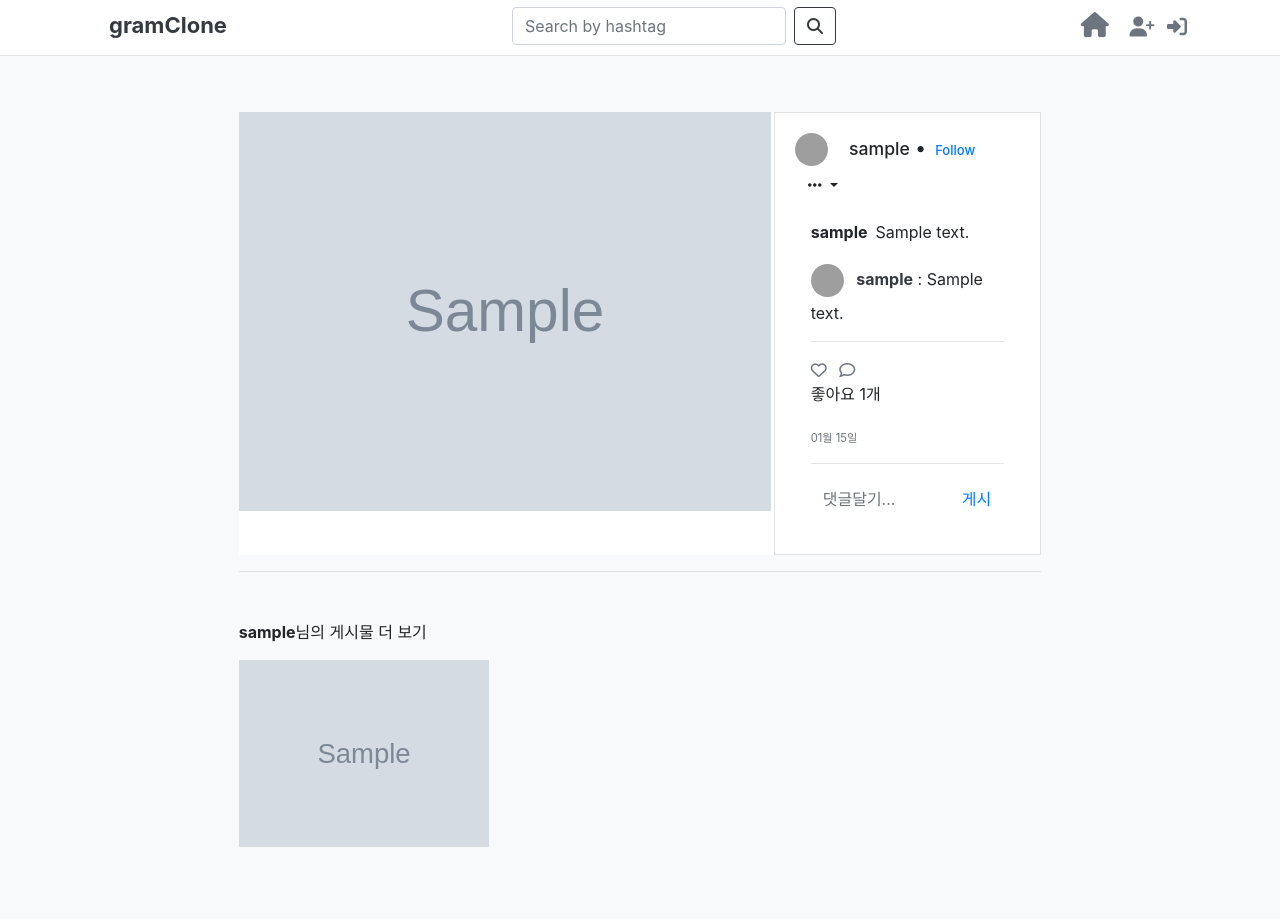
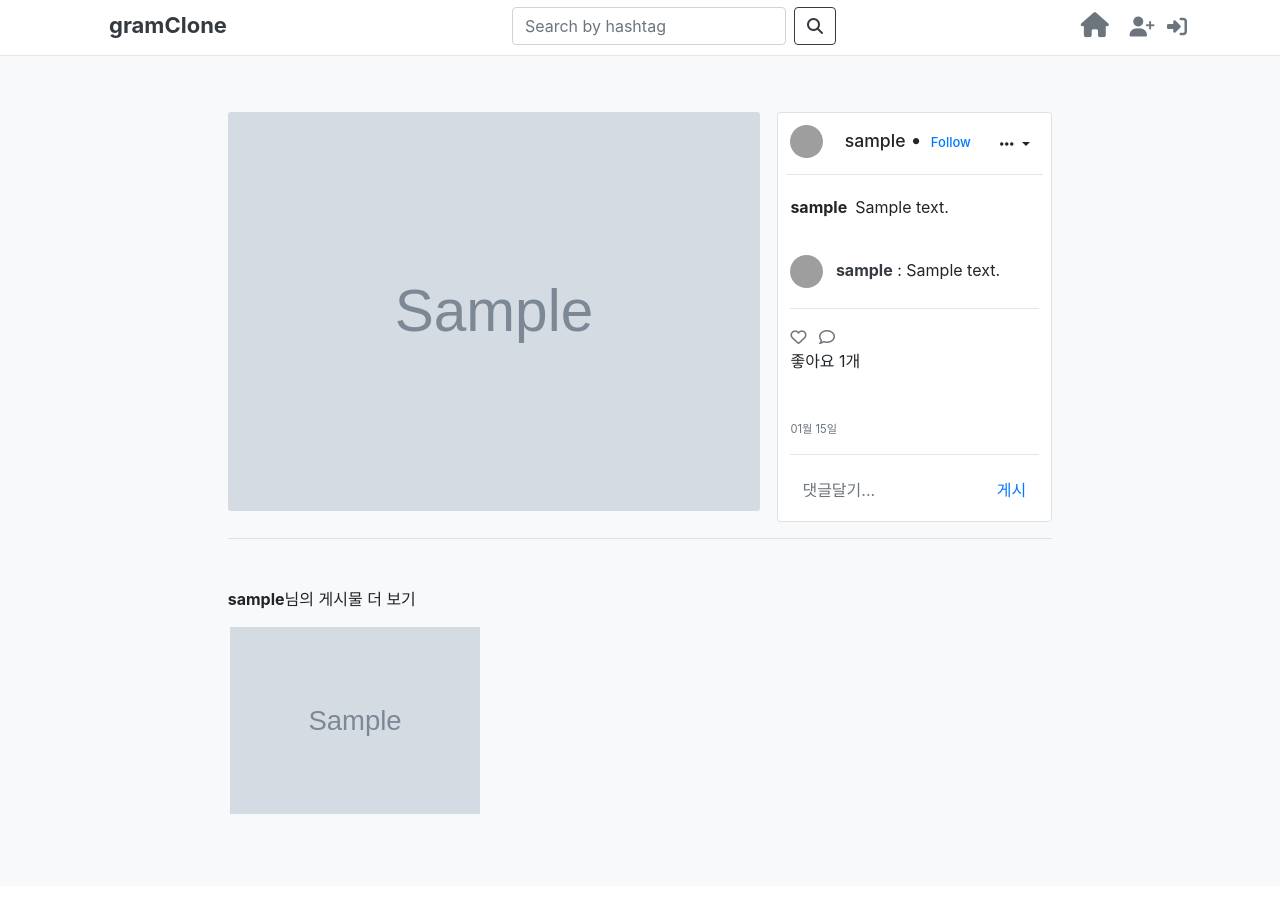
Before and after one commit to YNNJN/InstagramClone, a Django app: page /posts/1/ in a window 1280 px wide. After the commit the page ends 814 px from the top, so only its background shows below. Run offline with Django 3.2, Linux system fonts and the light colour scheme; tables that the repository leaves empty hold one stand-in row (values such as "Sample post"); grey boxes marked "Sample" are stand-in pictures; some libraries are stand-ins or nearby versions; grey boxes are pictures that could not be loaded.

Commit message:
Modify UX/UI

```diff
--- a/posts/templates/posts/detail.html
+++ b/posts/templates/posts/detail.html
@@ -8,16 +8,16 @@
 
 {% block body %}
 
-<div class="container py-5 w-75">
-    <div class="row no-gutters bg-white">
+<div class="container py-5 w-75 px-1">
+    <div class="row no-gutters">
         <div class="col-md-8">
-            <img src="{{ post.image.url }}" alt="" width="532">
+            <img src="{{ post.image.url }}" alt="" width="532" class="rounded-sm">
         </div>
-        <div class="col-md-4 border">
-          <div class="card-body">
+        <div class="col-md-4 border bg-white rounded-sm">
+          <div class="card-body p-2 mt-1">
             <h5 class="card-title d-inline">
               <a href="{% url 'profile' post.user.username %}" class="text-dark text-decoration-none text-reset">
-                <img src="{{ post.user.gravatar_url }}" class="rounded-circle" height="33" width="33">
+                <img src="{{ post.user.gravatar_url }}" class="rounded-circle ml-1" height="33" width="33">
                 <p class="d-inline ml-3" style="font-size: 1.1rem">{{ post.user.username }}</p>
               </a>
               {% if user != post.user %}
@@ -29,7 +29,7 @@
               {% endif %}
             </h5>
 
-            <div class="dropdown show d-inline p-0">
+            <div class="dropdown show d-inline float-right">
               <a class="btn shadow-none dropdown-toggle" id="dropdownMenuLink" data-toggle="dropdown" aria-haspopup="true" aria-expanded="false">
                 <i class="fas fa-ellipsis-h"></i>
               </a>
@@ -49,9 +49,12 @@
               </div>
             </div>
 
-            <div class="modal-body">
-              <strong>{{ post.user }}</strong><p class="card-text d-inline ml-2">{{ post|add_link|safe }}</p>
+            <hr>
 
+            <div class="modal-body p-1">
+              <div class="pb-3">
+                <strong>{{ post.user }}</strong><p class="card-text d-inline ml-2">{{ post|add_link|safe }}</p>
+              </div>
               <div class="mt-3 comment_section">
                 {% for comment in post.comment_set.all %}
                   <p class="m-0">
@@ -66,7 +69,7 @@
                 {% endfor %}
               </div>
 
-              <hr>
+              <hr class="">
 
               <div class="p-0">
                 {% if user in post.like_users.all %}
@@ -77,7 +80,7 @@
                   <a href="{% url 'posts:detail' post.id %}" class="text-secondary ml-2"><i class="far fa-comment"></i></a>
                 {% endif %}
                 <p>좋아요 {{ post.like_users.count }}개</p>
-                <p class="text-secondary mt-4" style="font-size: 0.7rem">{{ post.created_at | date:'m월 d일' }}</p>
+                <p class="text-secondary mt-5" style="font-size: 0.7rem">{{ post.created_at | date:'m월 d일' }}</p>
               </div>
 
               <hr>
@@ -118,10 +121,3 @@
 
 
 {% endblock %}
-
-<script>
-  $(document).ready(function () {
-    $('head').append('<style type="text/css">.modal .modal-body {max-height: ' + ($('body').height() * .8) + 'px;overflow-y: auto;}.modal-open .modal{overflow-y: hidden !important;}</style>');
-  });
-
-</script>
--- a/posts/templates/posts/index.html
+++ b/posts/templates/posts/index.html
@@ -72,7 +72,7 @@
         {% endif %}
         <p>좋아요 {{ post.like_users.count }}개</p>
         <strong>{{ post.user }}</strong><p class="card-text d-inline ml-2">{{ post|add_link|safe }}</p>
-        <a href="{% url 'posts:detail' post.id %}" class="d-block text-secondary">댓글 모두 보기</a>
+        <a href="{% url 'posts:detail' post.id %}" class="d-block text-secondary">댓글 {{ post.comment_set.count }}개 모두 보기</a>
 
         {% for comment in post.comment_set.all %}
           <p class="m-0">
--- a/templates/base.html
+++ b/templates/base.html
@@ -9,6 +9,7 @@
   <meta name="viewport" content="width=device-width, initial-scale=1.0">
   <meta http-equiv="X-UA-Compatible" content="ie=edge">
   <link rel="shortcut icon" href="{% static 'favicon/favicon.ico' %}">
+  <link rel="stylesheet" href="{% static 'css/body_scroll.css' %}">
   <title>gramClone</title>
   {% bootstrap_css %}
   <script src="https://kit.fontawesome.com/f4e42237f0.js" crossorigin="anonymous"></script>
```
Also changed, not shown: templates/_post.html (+3 -10 lines).
